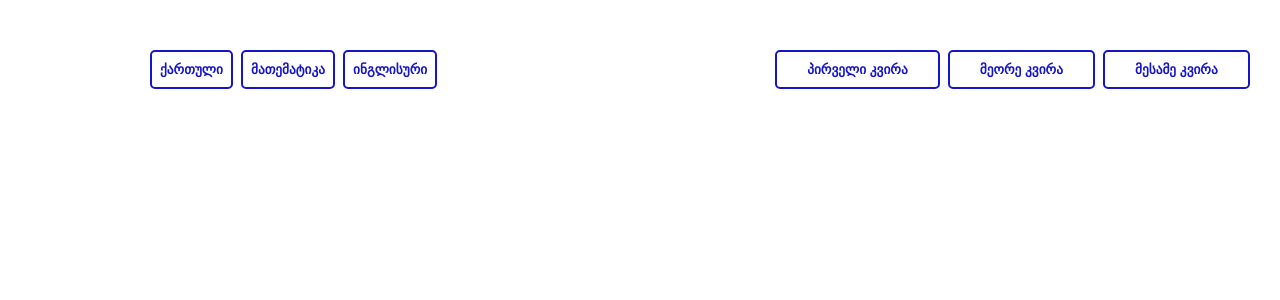
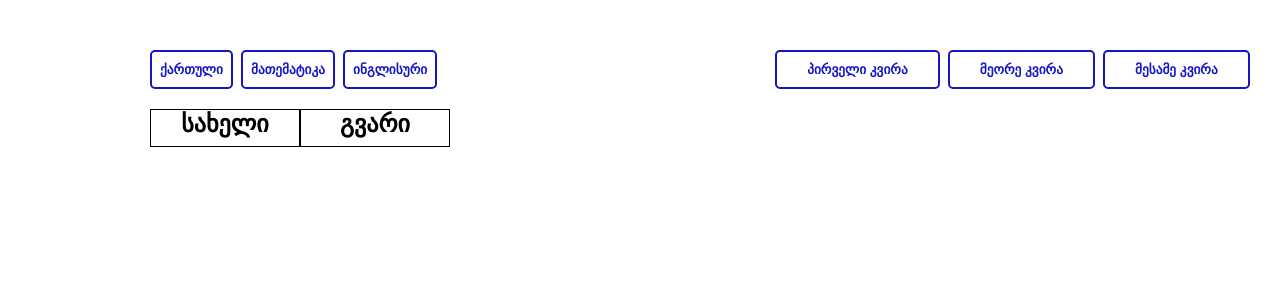
Before and after one commit to Tornike512/School-Journal, a React (Vite) app: page / in a window 1280 px wide. Shown: the top 300 px of the page. Built offline with nearby package versions, Linux system fonts and the light colour scheme.

Commit message:
added students list component

```diff
--- a/src/App.jsx
+++ b/src/App.jsx
@@ -9,6 +9,8 @@ import { ThirdWeek } from "./Week/ThirdWeek";
 import "./Objects/Objects.scss";
 
 import "./Spacing.scss";
+
+import { StudentsList } from "./StudentsList";
 
 function App() {
   return (
@@ -25,6 +27,9 @@ function App() {
           <ThirdWeek></ThirdWeek>
         </div>
       </section>
+      <section>
+        <StudentsList></StudentsList>
+      </section>
     </>
   );
 }
--- /dev/null
+++ b/src/StudentsList/StudentsList.jsx
@@ -0,0 +1,14 @@
+import "./StudentsList.scss";
+
+export function StudentsList() {
+  return (
+    <div className="info-spacing">
+      <div className="first-name">
+        <h1>სახელი</h1>
+      </div>
+      <div className="last-name">
+        <h1>გვარი</h1>
+      </div>
+    </div>
+  );
+}
--- /dev/null
+++ b/src/StudentsList/StudentsList.scss
@@ -0,0 +1,21 @@
+.info-spacing {
+  display: flex;
+  margin-left: 150px;
+  margin-top: 20px;
+
+  .first-name {
+    display: flex;
+    justify-content: center;
+    width: 150px;
+    height: 38px;
+    border: 1px solid black;
+  }
+
+  .last-name {
+    display: flex;
+    justify-content: center;
+    width: 150px;
+    height: 38px;
+    border: 1px solid black;
+  }
+}
--- /dev/null
+++ b/src/StudentsList/index.js
@@ -0,0 +1 @@
+export { StudentsList } from "./StudentsList";
```
